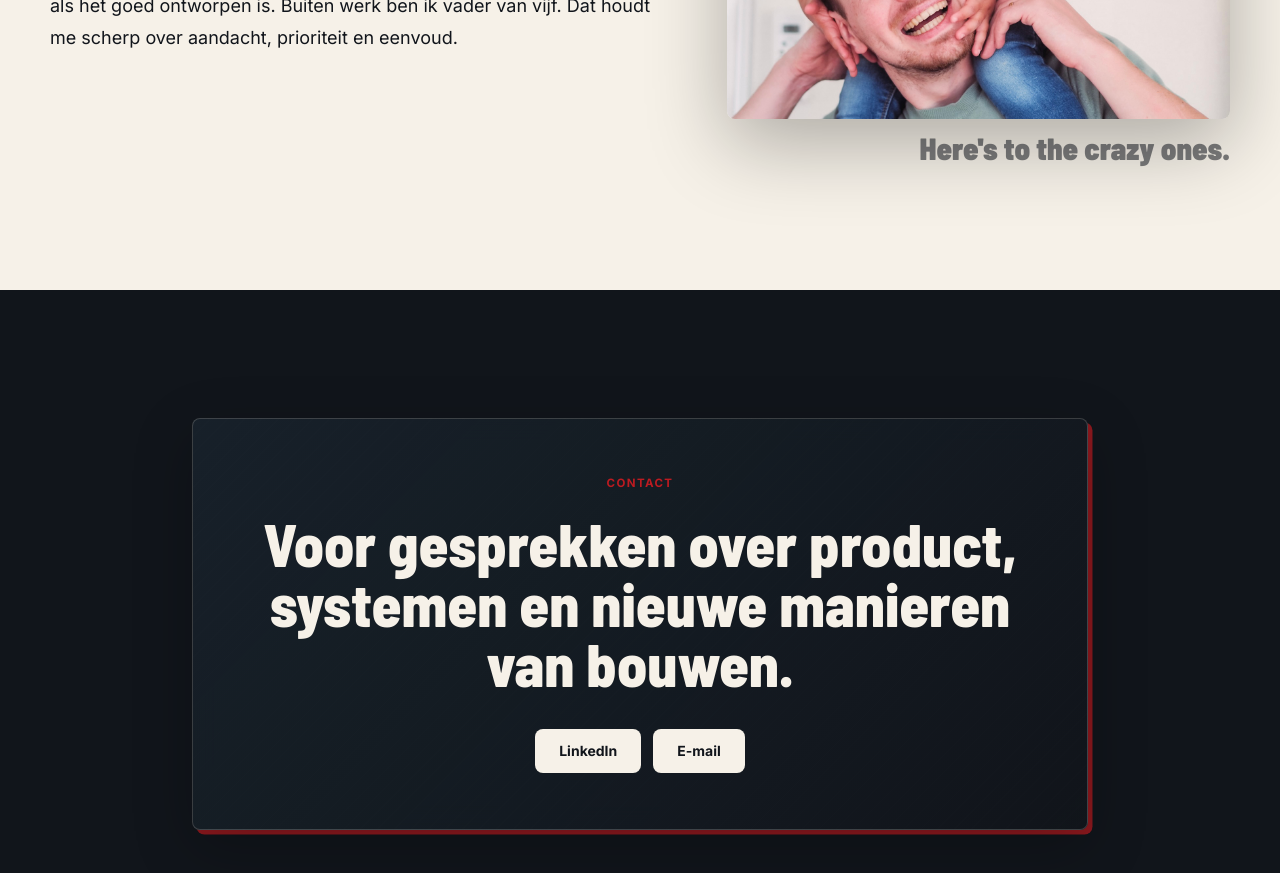
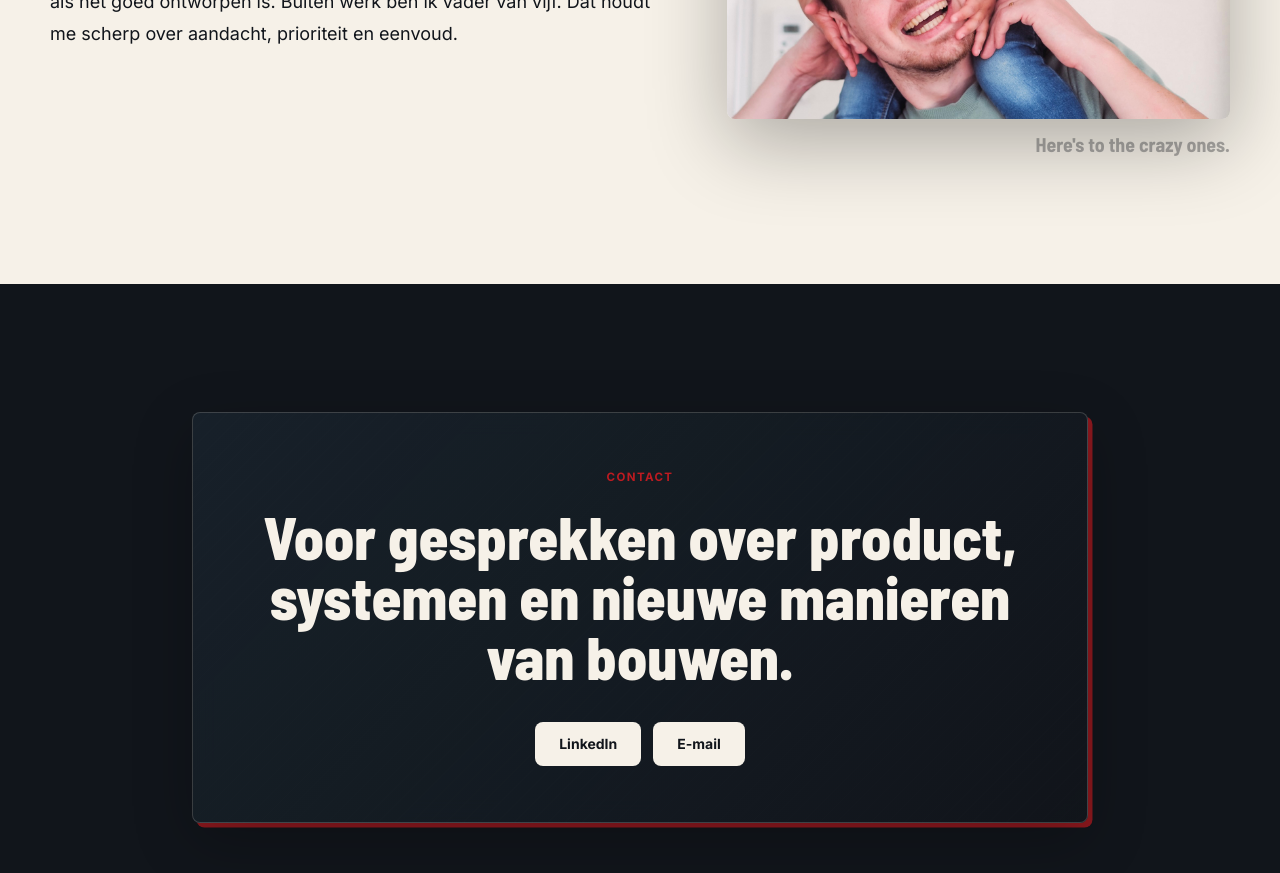
Before and after one commit to jleenman/vassal, a Nuxt app: page / in a window 1280 px wide. Shown: the part 6340-7213 px from the top of the page. Built offline with nearby package versions, Linux system fonts and the light colour scheme.

Commit message:
Soften personal portrait caption

```diff
--- a/assets/css/main.css
+++ b/assets/css/main.css
@@ -494,11 +494,11 @@ a {
 }
 
 .personal-portrait figcaption {
-  color: rgba(17, 21, 27, 0.54);
+  color: rgba(17, 21, 27, 0.34);
   font-family: "Barlow Semi Condensed", Inter, ui-sans-serif, system-ui, sans-serif;
-  font-size: clamp(1.35rem, 2.4vw, 2rem);
-  font-weight: 900;
-  line-height: 0.96;
+  font-size: clamp(1rem, 1.55vw, 1.35rem);
+  font-weight: 700;
+  line-height: 1.15;
   text-align: right;
 }
 
```
